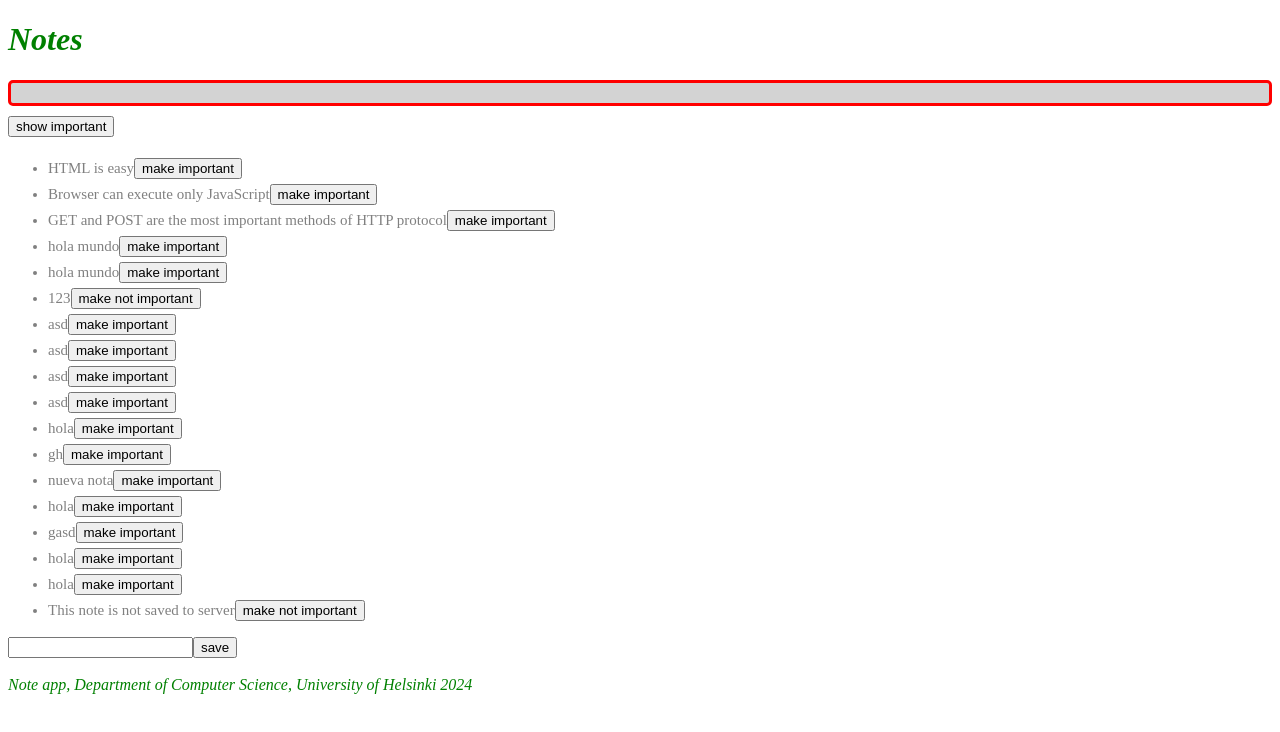
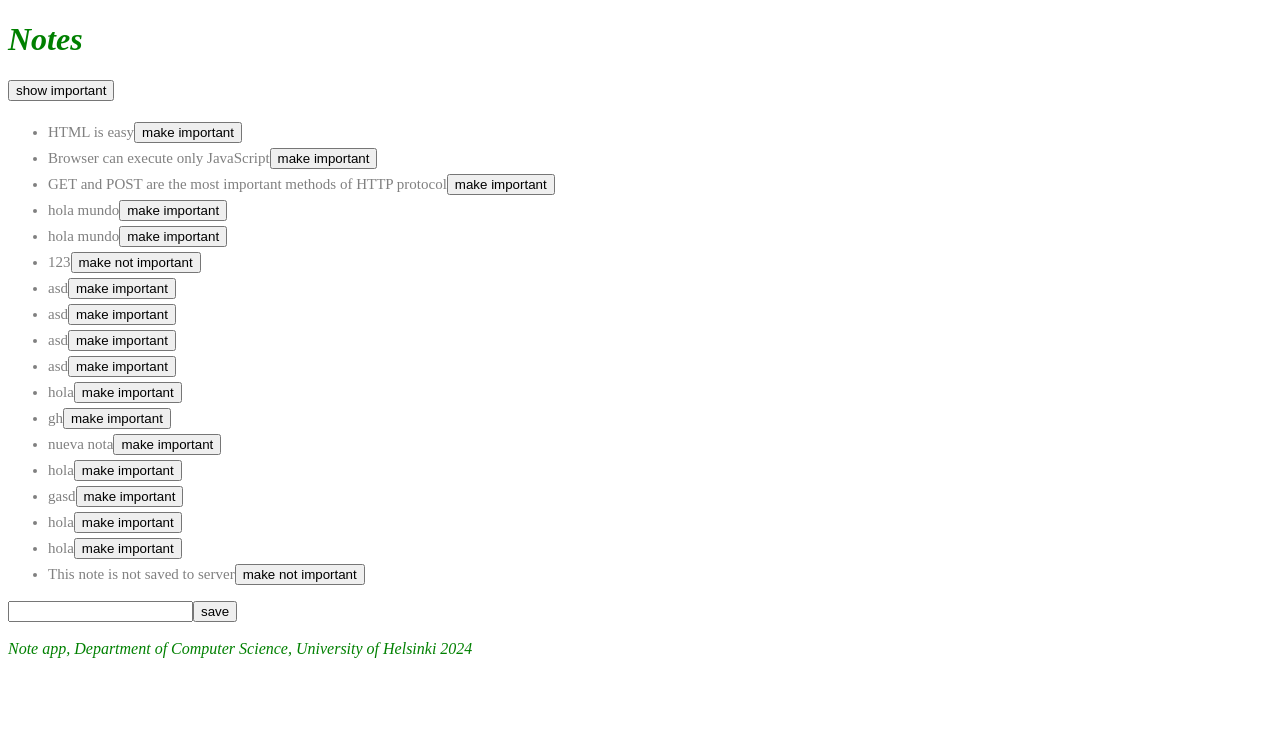
Before and after one commit to kittyxcode/FullStackOpen, a React (Vite) app in the folder Part2/Notes/: page / in a window 1280 px wide. Shown: the top 732 px of the page. Built offline with nearby package versions, Linux system fonts and the light colour scheme; data requests are answered from the project's data file.

Commit message:
fix: Correct error handling in note deletion and improve notification display

```diff
--- a/Part2/Notes/src/App.jsx
+++ b/Part2/Notes/src/App.jsx
@@ -8,7 +8,7 @@ const App = () => {
   const [notes, setNotes] = useState([]);
   const [newNote, setNewNote] = useState('');
   const [showAll, setShowAll] = useState(true);
-  const [errorMessage, setErrorMessage] = useState('')
+  const [errorMessage, setErrorMessage] = useState('');
 
   useEffect(() => {
     noteService.getAll().then((initialNotes) => {
@@ -41,10 +41,10 @@ const App = () => {
       .catch((error) => {
         setErrorMessage(
           `Note '${note.content}' was already removed from server`
-        )
+        );
         setTimeout(() => {
-          setErrorMessage(null)
-        }, 5000)
+          setErrorMessage(null);
+        }, 5000);
         setNotes(notes.filter((n) => n.id !== id));
       });
   };
@@ -58,7 +58,7 @@ const App = () => {
   return (
     <div>
       <h1>Notes</h1>
-      <Notification message={errorMessage} />
+      {errorMessage && <Notification message={errorMessage} />}
       <div>
         <button onClick={() => setShowAll(!showAll)}>
           show {showAll ? 'important' : 'all'}
```
